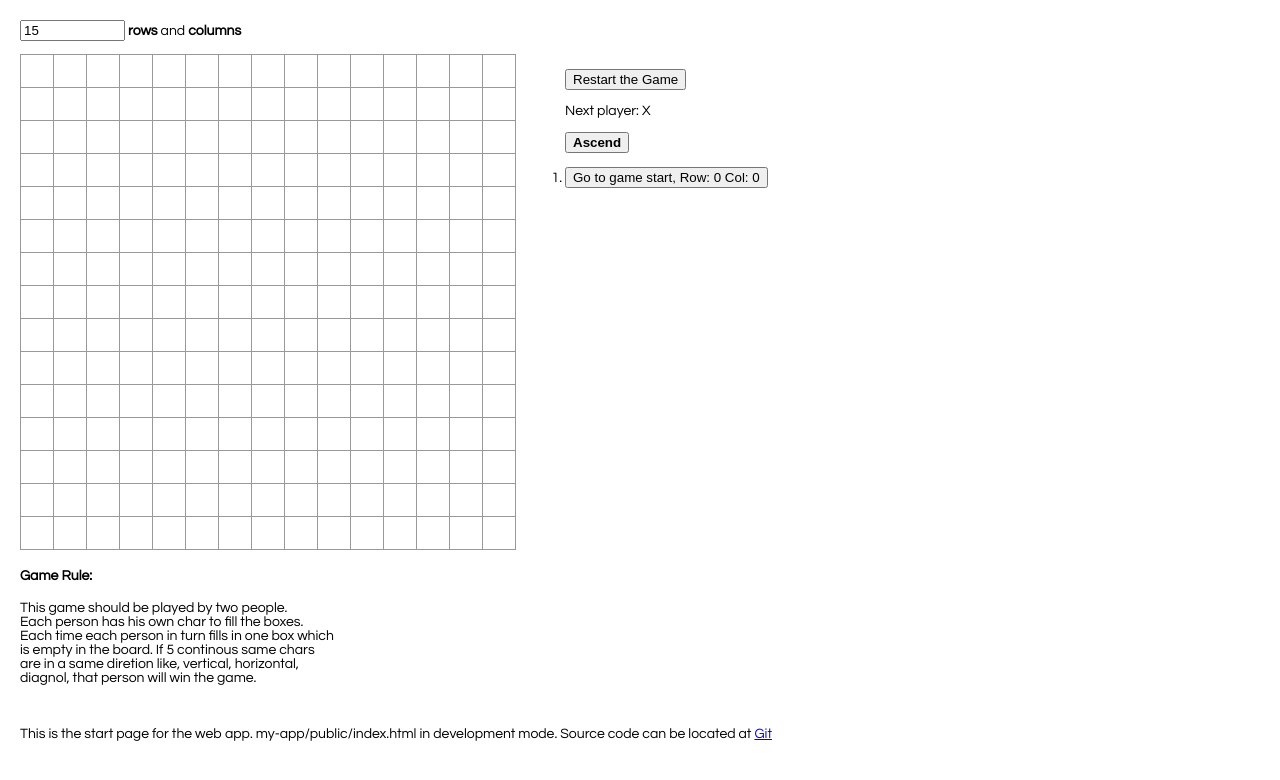
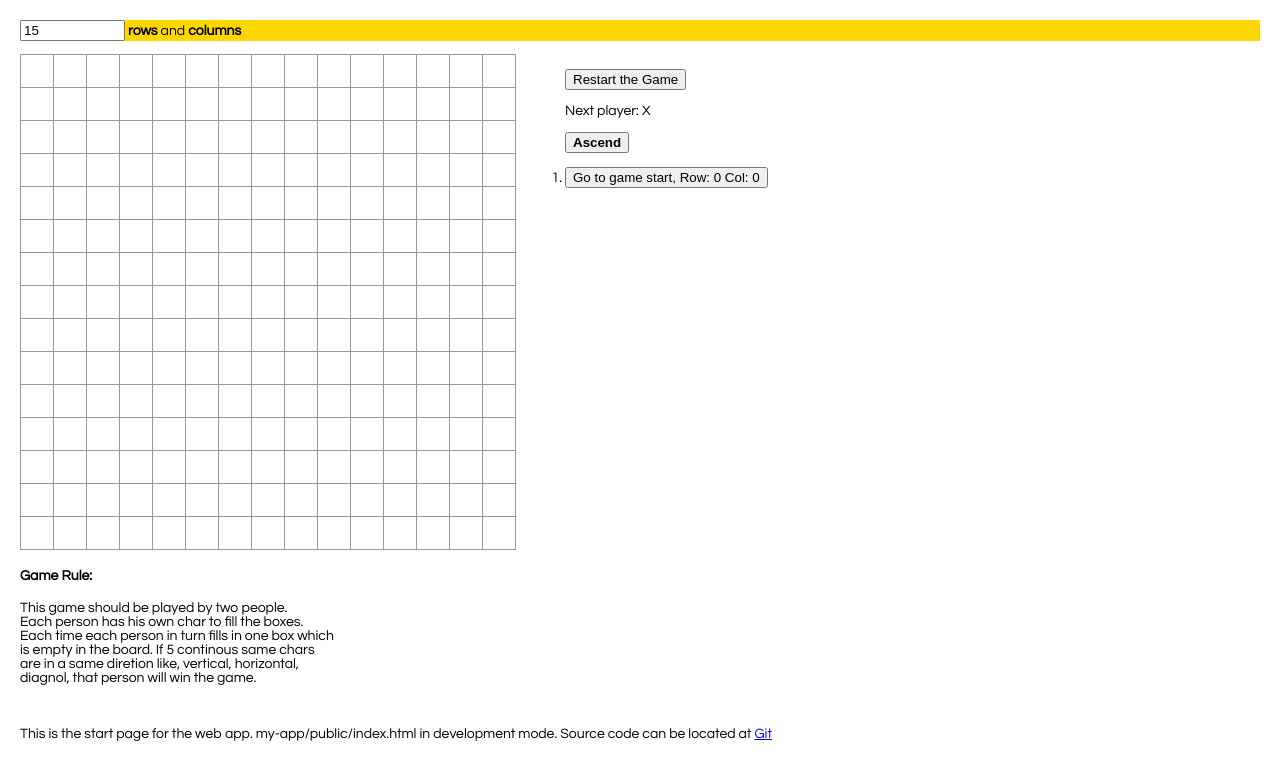
Before and after one commit to yongjiel/five_adjacent_chess, a React app: page / in a window 1280 px wide. Built offline with nearby package versions, Linux system fonts and the light colour scheme.

Commit message:
This deletes the bold changes. It must go back to follow stepNumber. It will bold chars with that step of stepNumber.Revert "Change css. No background color for input box"
This reverts commit d86d9d759b242ec0ff5b4a74c204c086854b2c82.

```diff
--- a/src/index.css
+++ b/src/index.css
@@ -53,7 +53,7 @@ ol, ul {
 }
 
 .game-input{
-  /*background: gold;*/
+  background: gold;
 }
 
 .game-board{
```
